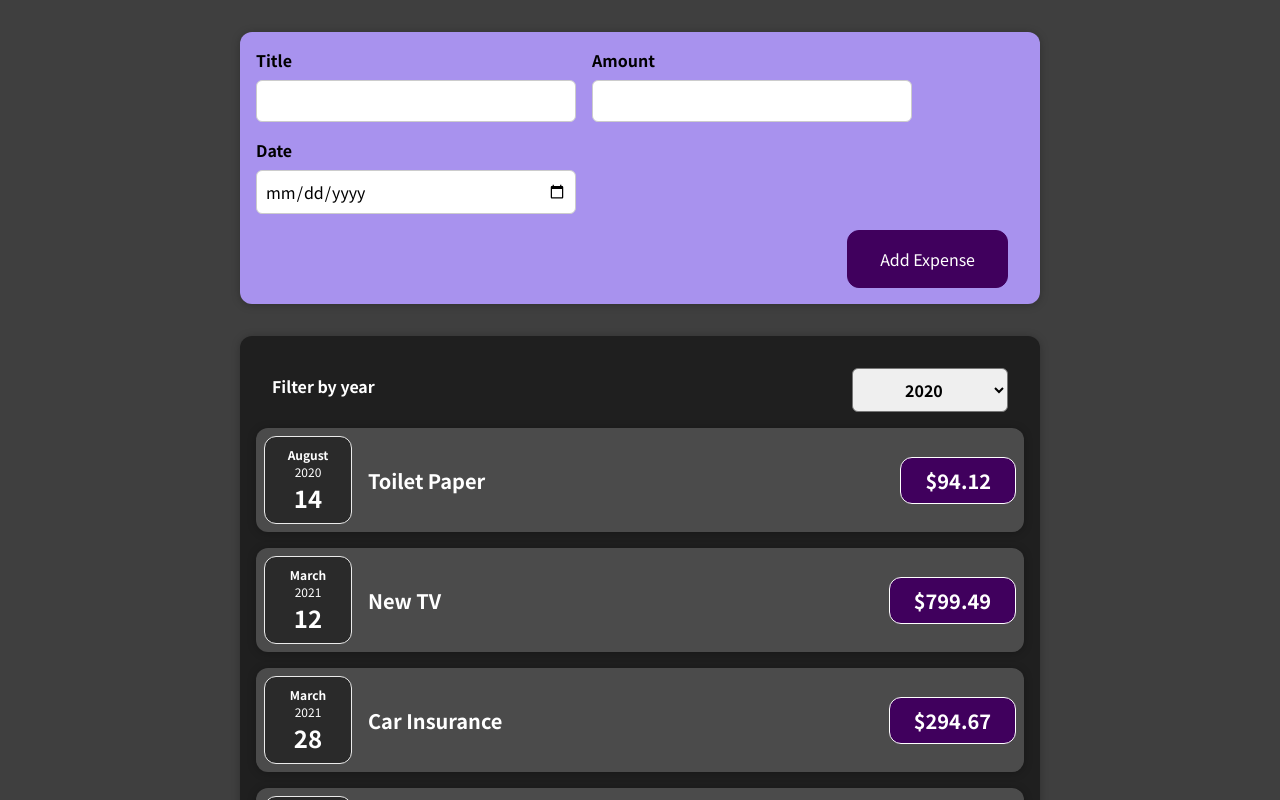
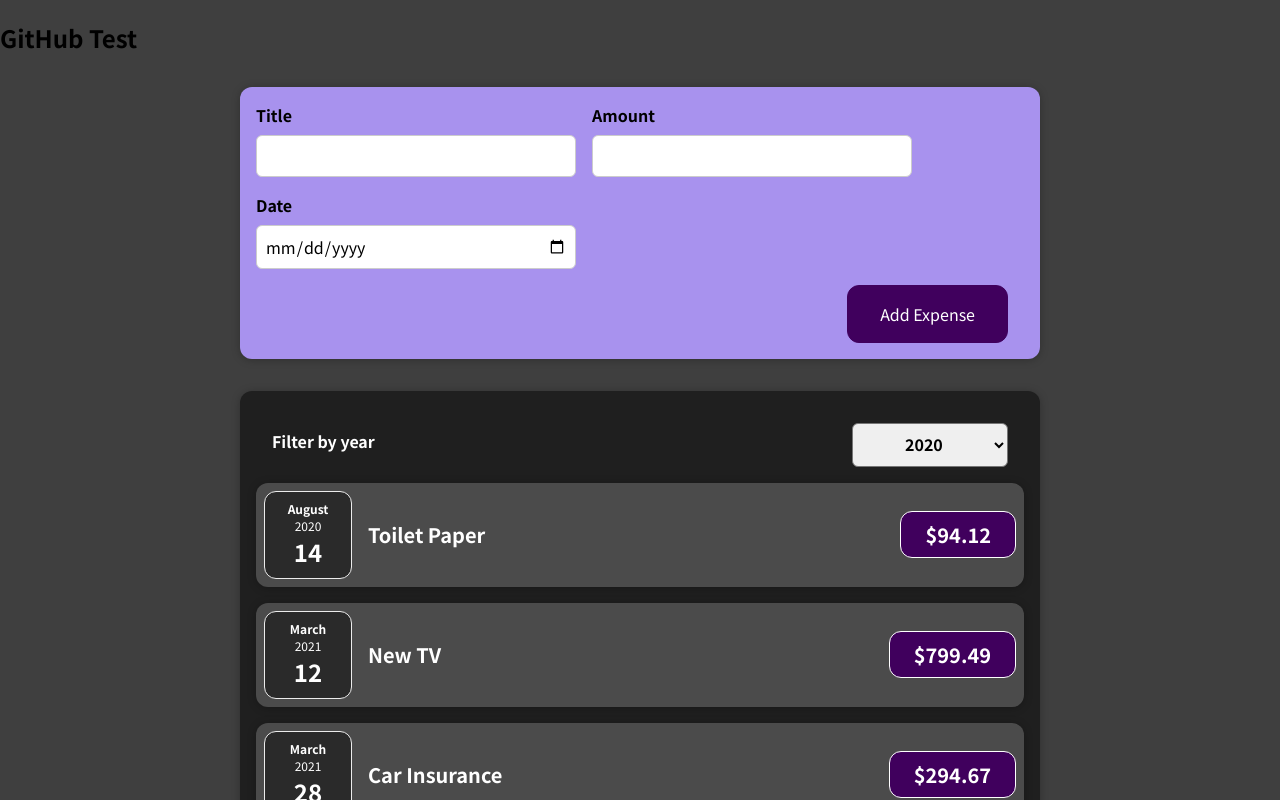
Before and after one commit to bobbiedinh1/01-using-stateful-lists, a React (Create React App) app: page / in a window 1280 px wide. Shown: the top 800 px of the page. Built offline with nearby package versions, Linux system fonts and the light colour scheme.

Commit message:
first push test

```diff
--- a/src/App.js
+++ b/src/App.js
@@ -43,6 +43,7 @@ const App = () => {
 
   return (
     <div>
+      <h2>GitHub Test</h2>
       <NewExpense onAddExpense={addExpenseHandler} />
       <Expenses items={expenses} />
     </div>
```
